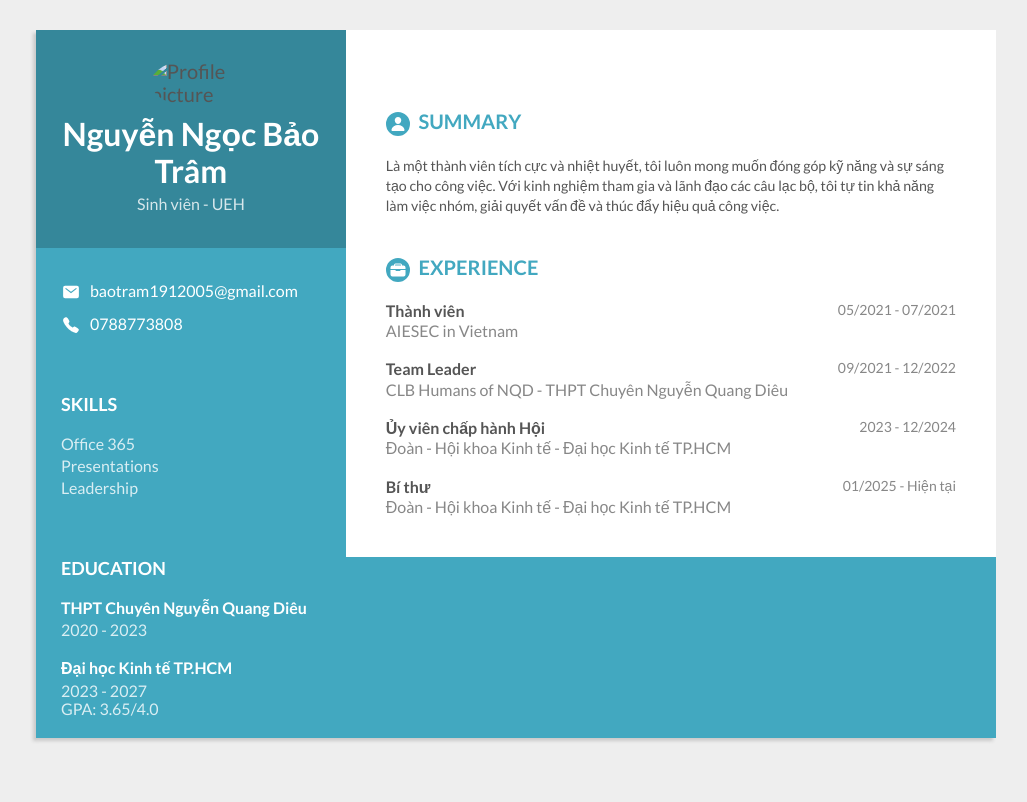
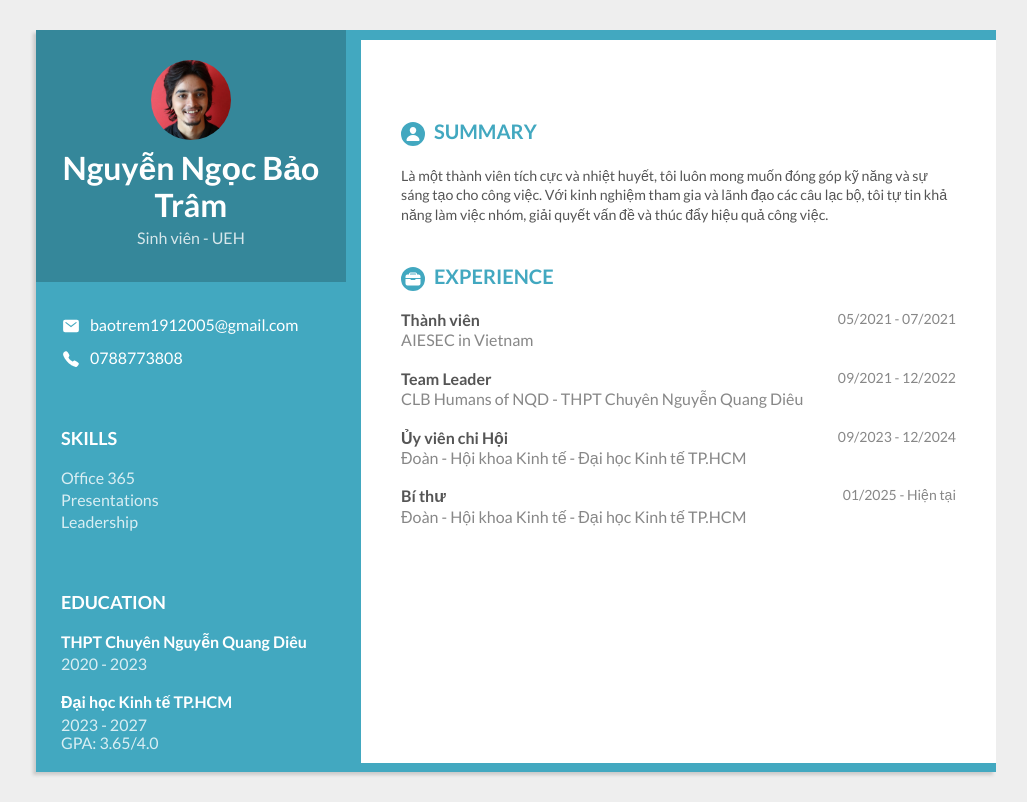
Before and after one commit to phudang1903/phudang19.github.io, a plain HTML site: page index.html in a window 1280 px wide. Shown: the whole page, without its empty margins (124-1151 px from the left). Drawn offline with nearby package versions, Linux system fonts and the light colour scheme.

Commit message:
“init”

```diff
--- a/index.html
+++ b/index.html
@@ -10,17 +10,17 @@
 </head>
 <body>
 <div class="row">
-    <!-- Cột trái -->
+
     <div class="col span-1-of-3 personal">
         <div class="personal-header">
-            <img src="resources/img/profile_pic.png" alt="Profile picture">
+            <img src="resources/img/profile_pic.jpg" alt="Profile picture">
             <h1>Nguyễn Ngọc Bảo Trâm</h1>
             <p>Sinh viên - UEH</p>
         </div>
         <div class="personal-details">
             <div class="personal-info">
                 <ion-icon name="mail"></ion-icon>
-                <a href="mailto:baotram1912005@gmail.com">baotram1912005@gmail.com</a>
+                <a href="mailto:baotram1912005@gmail.com">baotrem1912005@gmail.com</a>
             </div>
             <div class="personal-info">
                 <ion-icon name="call"></ion-icon>
@@ -46,7 +46,7 @@
         </div>
     </div>
 
-    <!-- Cột phải -->
+
     <div class="col span-2-of-3 professional">
         <div class="main-heading">
             <ion-icon name="person"></ion-icon>
@@ -76,8 +76,8 @@
         <p class="exp-place">CLB Humans of NQD - THPT Chuyên Nguyễn Quang Diêu</p>
 
         <div class="exp-head clearfix">
-            <p class="exp-title">Ủy viên chấp hành Hội</p>
-            <p class="exp-duration">2023 - 12/2024</p>
+            <p class="exp-title">Ủy viên chi Hội</p>
+            <p class="exp-duration">09/2023 - 12/2024</p>
         </div>
         <p class="exp-place">Đoàn - Hội khoa Kinh tế - Đại học Kinh tế TP.HCM</p>
 
--- a/resources/css/style.css
+++ b/resources/css/style.css
@@ -18,6 +18,8 @@ html {
     max-width: 960px;
     margin: 0 auto;
     background-color: #42a8c0;
+    display: flex;
+    align-items: stretch;
     box-shadow: -3px 3px 3px 0px rgba(200,200,200, 0.9);
 }
 
@@ -29,8 +31,8 @@ html {
 
 .professional {
     background-color: white;
+    flex: 1;                    /* chiếm phần còn lại */
     padding: 40px;
-    margin: 0;
 }
 
 .personal {
```
Also changed, not shown: resources/favicons/resourcesimgprofile_pic.jpg (added).
